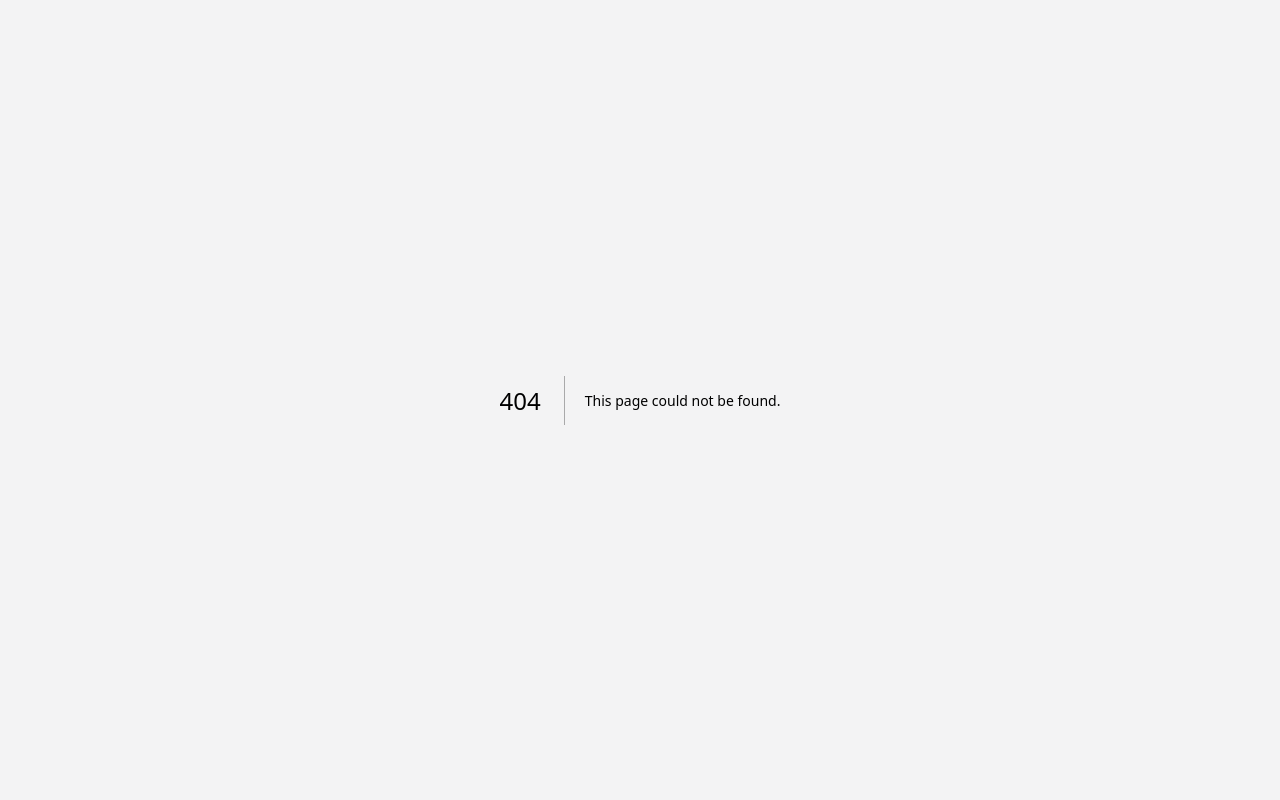
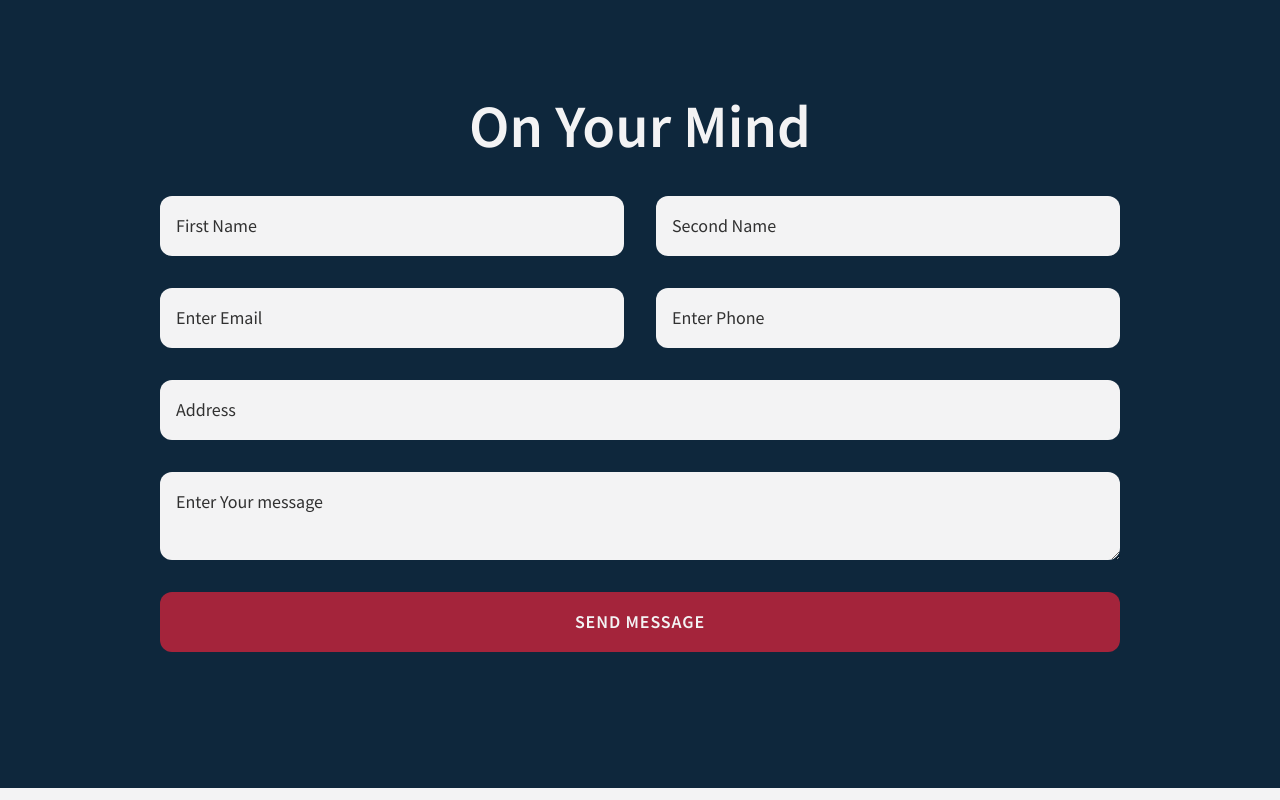
Before and after one commit to risanzahamed/demonextproject, a Next.js app: page /components/FeedbackForm/FeedbackForm in a window 1280 px wide. Before the commit this address had no page. Built offline with nearby package versions, Linux system fonts and the light colour scheme.

Commit message:
Feedbackform

```diff
--- /dev/null
+++ b/src/pages/components/FeedbackForm/FeedbackForm.tsx
@@ -0,0 +1,61 @@
+import React from "react";
+
+const FeedbackForm = () => {
+  return (
+    <div className="bg-primary-500 w-full h-full">
+      <div className="grid place-items-center px-40 bg-transparent py-24">
+        <h1 className="text-6xl font-semibold capitalize bg-transparent text-shades-500">On Your mind</h1>
+        <form className="w-full py-10 grid grid-cols-2 gap-8 bg-transparent" action="">
+          <input
+            className="bg-shades-500 col-span-1 outline-none p-4 rounded-xl text-shades-900 text-lg placeholder:text-shades-900"
+            type="text"
+            name=""
+            id=""
+            placeholder="First Name"
+          />
+          <input
+            className="bg-shades-500 col-span-1 outline-none p-4 rounded-xl text-shades-900 text-lg placeholder:text-shades-900"
+            type="text"
+            name=""
+            id=""
+            placeholder="Second Name"
+          />
+          <input
+            className="bg-shades-500 col-span-1 outline-none p-4 rounded-xl text-shades-900 text-lg placeholder:text-shades-900"
+            type="text"
+            name=""
+            id=""
+            placeholder="Enter Email"
+          />
+          <input
+            className="bg-shades-500 col-span-1 outline-none p-4 rounded-xl text-shades-900 text-lg placeholder:text-shades-900"
+            type="text"
+            name=""
+            id=""
+            placeholder="Enter Phone"
+          />
+          <input
+            className="bg-shades-500 col-span-2 outline-none p-4 rounded-xl text-shades-900 text-lg placeholder:text-shades-900"
+            type="text"
+            name=""
+            id=""
+            placeholder="Address"
+          />
+          <textarea
+            className="bg-shades-500 col-span-2 outline-none p-4 rounded-xl text-shades-900 text-lg placeholder:text-shades-900"
+            name=""
+            id=""
+            placeholder="Enter Your message"
+          />
+          <input
+            className="col-span-2 bg-secondary-500 hover:bg-neural-800 p-4 rounded-xl text-shades-500 text-lg uppercase tracking-wider font-semibold"
+            type="submit"
+            value="Send Message"
+          />
+        </form>
+      </div>
+    </div>
+  );
+};
+
+export default FeedbackForm;
```
